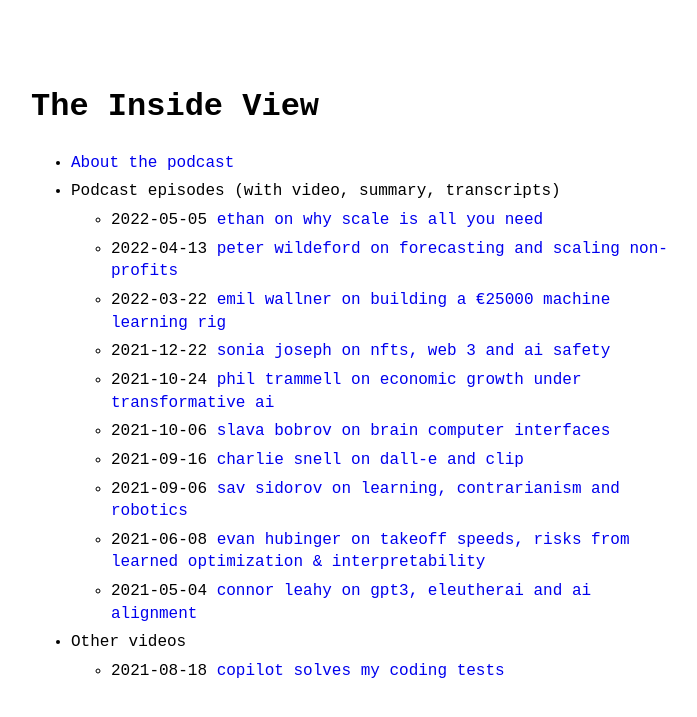
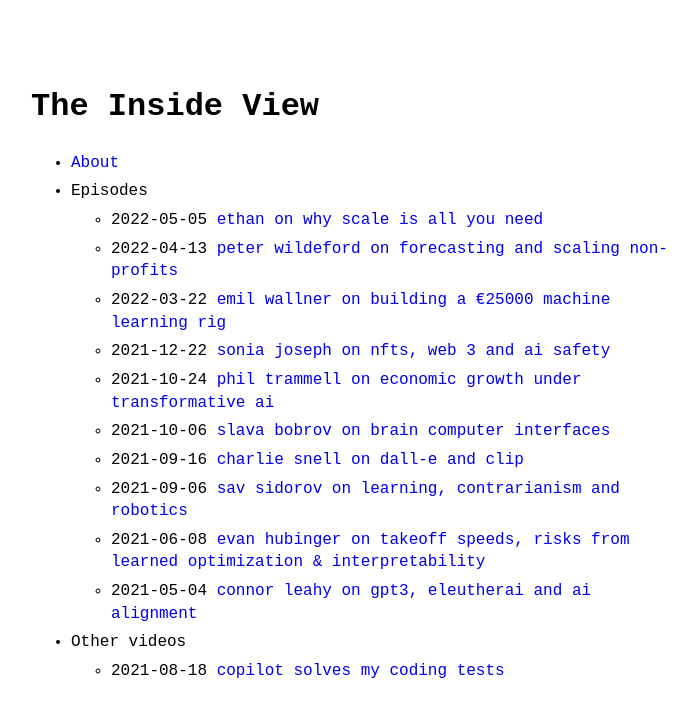
Before and after one commit to theinsideview/theinsideview.github.io, a Jekyll site: the page built from index.md, in a window 1280 px wide. Shown: the top 717 px of the page, without its empty margins (289-986 px from the left). Built offline with Jekyll 4.4.1, drawn with Linux system fonts in a browser that asks for light colours.

Commit message:
Update menu.yml

```diff
--- a/_data/menu.yml
+++ b/_data/menu.yml
@@ -1,7 +1,7 @@
 entries:
-  - title: 'About the podcast'
+  - title: 'About'
     url: about
-  - title: 'Podcast episodes (with video, summary, transcripts)'
+  - title: 'Episodes'
     post_list:
       category: podcast
       limit: 10
```
